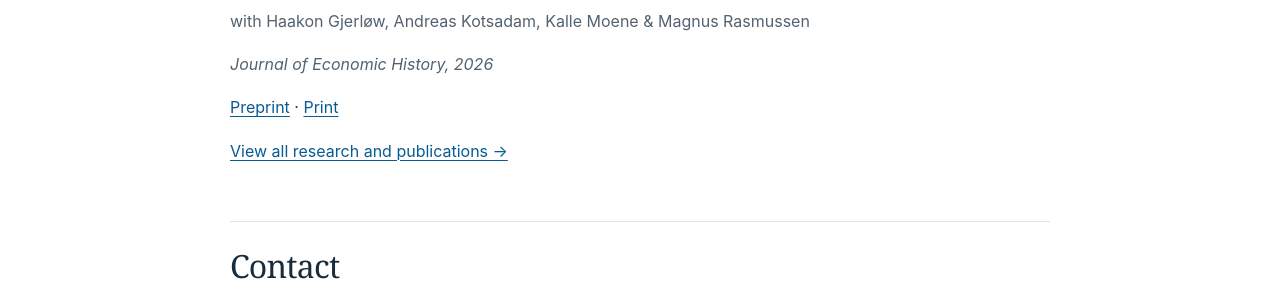
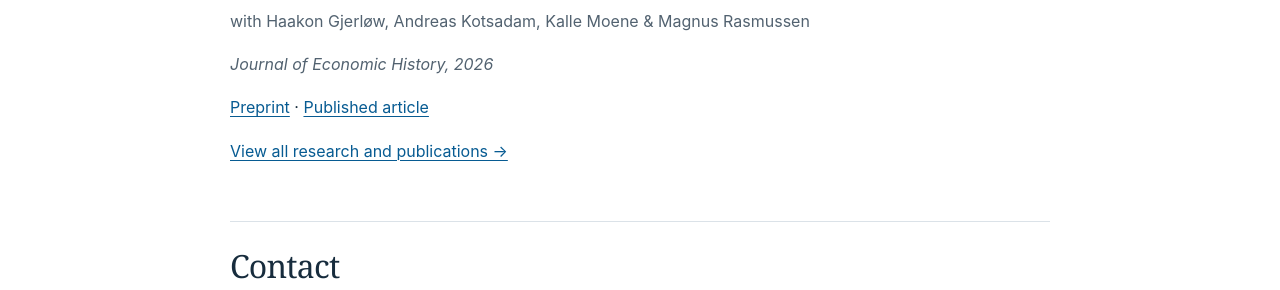
Before and after one commit to anderskjelsrud/anderskjelsrud.github.io, a Jekyll site: the page built from index.md, in a window 1280 px wide. Shown: the part 855-1145 px from the top of the page. Built offline with Jekyll 4.4.1, drawn with Linux system fonts in a browser that asks for light colours.

Commit message:
Rename Print link to Published article

```diff
--- a/index.md
+++ b/index.md
@@ -33,7 +33,7 @@ with Haakon Gjerløw, Andreas Kotsadam, Kalle Moene & Magnus Rasmussen
 
 *Journal of Economic History, 2026*
 
-[Preprint](https://drive.google.com/file/d/1fRMqq469i-MFCazlyxqpUwNn0ejEmLP0/view?usp=sharing) · [Print](https://www.cambridge.org/core/journals/journal-of-economic-history/article/abs/strikes-and-machines-investments-in-the-norwegian-interwarperiod/D7A32028AAE5C1973E6487D5732F2920)
+[Preprint](https://drive.google.com/file/d/1fRMqq469i-MFCazlyxqpUwNn0ejEmLP0/view?usp=sharing) · [Published article](https://www.cambridge.org/core/journals/journal-of-economic-history/article/abs/strikes-and-machines-investments-in-the-norwegian-interwarperiod/D7A32028AAE5C1973E6487D5732F2920)
 
 
 
```
Also changed, not shown: research.md (+1 -1 lines).
